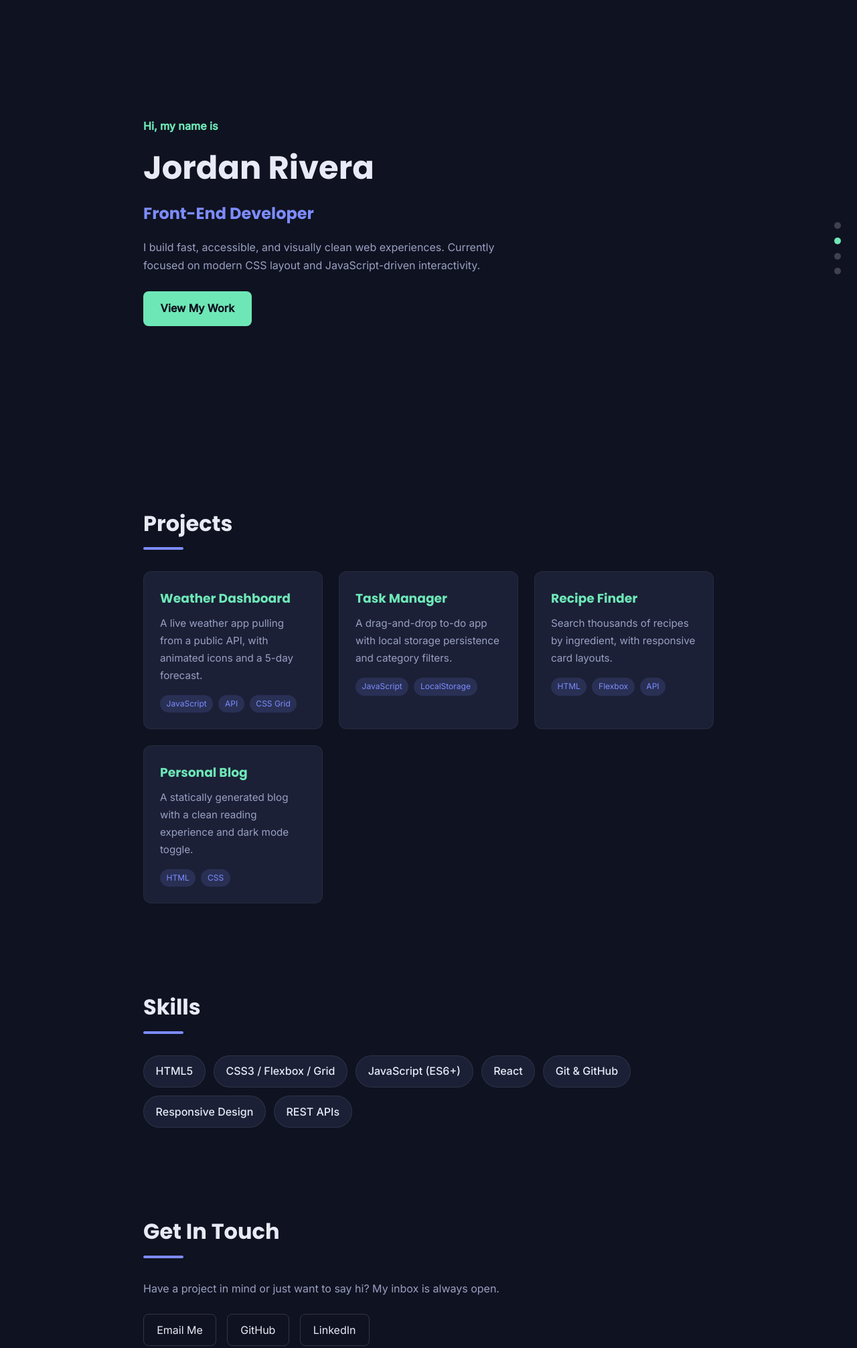
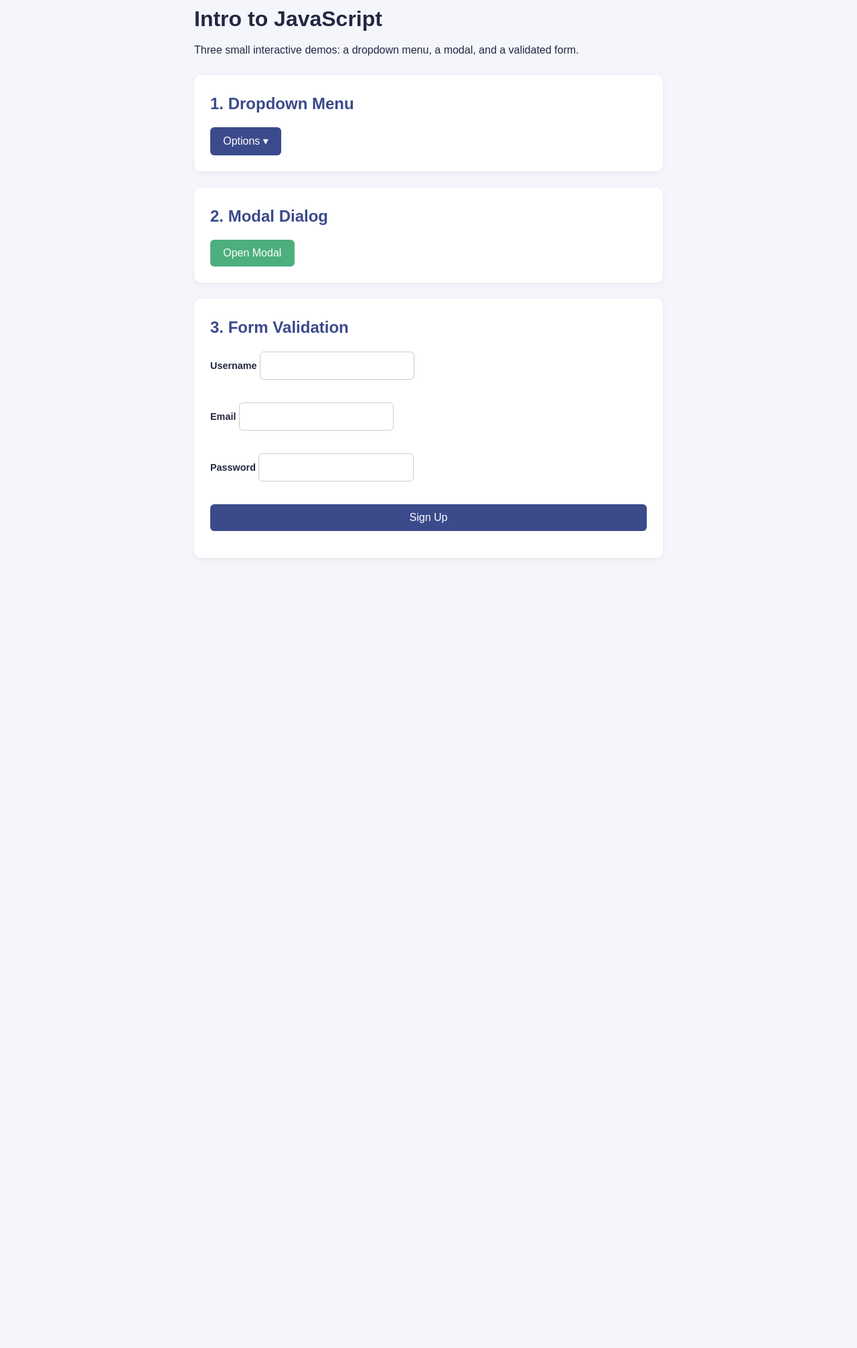
Before and after one commit to jimmybutler13xx-star/web-development, a plain HTML site: page index.html in a window 1280 px wide. Shown: the part 29-2042 px from the top of the page at 67% size. After the commit the page ends 918 px from the top, so only its background shows below. Drawn offline with Linux system fonts and the light colour scheme.

Commit message:
Add files via upload

```diff
--- a/index.html
+++ b/index.html
@@ -3,96 +3,62 @@
 <head>
 <meta charset="UTF-8">
 <meta name="viewport" content="width=device-width, initial-scale=1.0">
-<title>Jordan Rivera — Portfolio</title>
+<title>Intro to JavaScript — Interactive Elements</title>
 <link rel="stylesheet" href="style.css">
 </head>
 <body>
+<div class="container">
+  <h1>Intro to JavaScript</h1>
+  <p>Three small interactive demos: a dropdown menu, a modal, and a validated form.</p>
 
-<nav class="dots">
-  <a href="#intro" class="active" title="Intro"></a>
-  <a href="#projects" title="Projects"></a>
-  <a href="#skills" title="Skills"></a>
-  <a href="#contact" title="Contact"></a>
-</nav>
-
-<div class="container">
-
-  <section class="intro" id="intro">
-    <p class="greeting">Hi, my name is</p>
-    <h1>Jordan Rivera</h1>
-    <h2>Front-End Developer</h2>
-    <p>I build fast, accessible, and visually clean web experiences. Currently focused on modern CSS layout and JavaScript-driven interactivity.</p>
-    <a href="#projects" class="btn">View My Work</a>
-  </section>
-
-  <section id="projects">
-    <h2 class="section-title">Projects</h2>
-    <div class="projects-grid">
-      <div class="project-card">
-        <h3>Weather Dashboard</h3>
-        <p>A live weather app pulling from a public API, with animated icons and a 5-day forecast.</p>
-        <div class="tags"><span class="tag">JavaScript</span><span class="tag">API</span><span class="tag">CSS Grid</span></div>
-      </div>
-      <div class="project-card">
-        <h3>Task Manager</h3>
-        <p>A drag-and-drop to-do app with local storage persistence and category filters.</p>
-        <div class="tags"><span class="tag">JavaScript</span><span class="tag">LocalStorage</span></div>
-      </div>
-      <div class="project-card">
-        <h3>Recipe Finder</h3>
-        <p>Search thousands of recipes by ingredient, with responsive card layouts.</p>
-        <div class="tags"><span class="tag">HTML</span><span class="tag">Flexbox</span><span class="tag">API</span></div>
-      </div>
-      <div class="project-card">
-        <h3>Personal Blog</h3>
-        <p>A statically generated blog with a clean reading experience and dark mode toggle.</p>
-        <div class="tags"><span class="tag">HTML</span><span class="tag">CSS</span></div>
+  <section>
+    <h2>1. Dropdown Menu</h2>
+    <div class="dropdown">
+      <button class="dropdown-btn" id="dropdownBtn">Options ▾</button>
+      <div class="dropdown-menu" id="dropdownMenu">
+        <a href="#">Profile</a>
+        <a href="#">Settings</a>
+        <a href="#">Log Out</a>
       </div>
     </div>
   </section>
 
-  <section id="skills">
-    <h2 class="section-title">Skills</h2>
-    <div class="skills-list">
-      <span class="skill-pill">HTML5</span>
-      <span class="skill-pill">CSS3 / Flexbox / Grid</span>
-      <span class="skill-pill">JavaScript (ES6+)</span>
-      <span class="skill-pill">React</span>
-      <span class="skill-pill">Git &amp; GitHub</span>
-      <span class="skill-pill">Responsive Design</span>
-      <span class="skill-pill">REST APIs</span>
+  <section>
+    <h2>2. Modal Dialog</h2>
+    <button class="btn" id="openModalBtn">Open Modal</button>
+    <div class="modal-overlay" id="modalOverlay">
+      <div class="modal">
+        <button class="close-btn" id="closeModalBtn">&times;</button>
+        <h3>Hello there!</h3>
+        <p>This is a modal built with vanilla JavaScript. Click the &times; or outside the box to close it.</p>
+      </div>
     </div>
   </section>
 
-  <section class="contact" id="contact">
-    <h2 class="section-title">Get In Touch</h2>
-    <p>Have a project in mind or just want to say hi? My inbox is always open.</p>
-    <div class="contact-links">
-      <a href="mailto:jordan.rivera@example.com">Email Me</a>
-      <a href="#">GitHub</a>
-      <a href="#">LinkedIn</a>
-    </div>
+  <section>
+    <h2>3. Form Validation</h2>
+    <form id="signupForm" novalidate>
+      <div>
+        <label for="username">Username</label>
+        <input type="text" id="username" name="username">
+        <div class="error-msg" id="usernameError"></div>
+      </div>
+      <div>
+        <label for="email">Email</label>
+        <input type="text" id="email" name="email">
+        <div class="error-msg" id="emailError"></div>
+      </div>
+      <div>
+        <label for="password">Password</label>
+        <input type="password" id="password" name="password">
+        <div class="error-msg" id="passwordError"></div>
+      </div>
+      <button type="submit" class="dropdown-btn">Sign Up</button>
+      <p class="success-msg" id="formSuccess"></p>
+    </form>
   </section>
-
 </div>
 
-<footer>&copy; 2026 Jordan Rivera. Built with HTML &amp; CSS.</footer>
-
-<script>
-  // Highlight active dot nav on scroll
-  const sections = document.querySelectorAll("section");
-  const dots = document.querySelectorAll("nav.dots a");
-  window.addEventListener("scroll", () => {
-    let current = "";
-    sections.forEach(sec => {
-      if (window.scrollY >= sec.offsetTop - window.innerHeight / 2) {
-        current = sec.id;
-      }
-    });
-    dots.forEach(dot => {
-      dot.classList.toggle("active", dot.getAttribute("href") === "#" + current);
-    });
-  });
-</script>
+<script src="script.js"></script>
 </body>
 </html>
--- /dev/null
+++ b/script.js
@@ -0,0 +1,102 @@
+// ---------- 1. Dropdown menu ----------
+const dropdownBtn = document.getElementById("dropdownBtn");
+const dropdownMenu = document.getElementById("dropdownMenu");
+
+dropdownBtn.addEventListener("click", (e) => {
+  e.stopPropagation();
+  dropdownMenu.classList.toggle("show");
+});
+
+// Close dropdown when clicking anywhere else
+document.addEventListener("click", () => {
+  dropdownMenu.classList.remove("show");
+});
+
+// ---------- 2. Modal ----------
+const openModalBtn = document.getElementById("openModalBtn");
+const closeModalBtn = document.getElementById("closeModalBtn");
+const modalOverlay = document.getElementById("modalOverlay");
+
+openModalBtn.addEventListener("click", () => modalOverlay.classList.add("show"));
+closeModalBtn.addEventListener("click", () => modalOverlay.classList.remove("show"));
+
+// Close modal when clicking the dark overlay (but not the modal box itself)
+modalOverlay.addEventListener("click", (e) => {
+  if (e.target === modalOverlay) modalOverlay.classList.remove("show");
+});
+
+// Close modal with Escape key
+document.addEventListener("keydown", (e) => {
+  if (e.key === "Escape") modalOverlay.classList.remove("show");
+});
+
+// ---------- 3. Form validation ----------
+const form = document.getElementById("signupForm");
+const usernameInput = document.getElementById("username");
+const emailInput = document.getElementById("email");
+const passwordInput = document.getElementById("password");
+
+const usernameError = document.getElementById("usernameError");
+const emailError = document.getElementById("emailError");
+const passwordError = document.getElementById("passwordError");
+const formSuccess = document.getElementById("formSuccess");
+
+function validateUsername() {
+  const value = usernameInput.value.trim();
+  if (value.length < 3) {
+    setError(usernameInput, usernameError, "Username must be at least 3 characters.");
+    return false;
+  }
+  clearError(usernameInput, usernameError);
+  return true;
+}
+
+function validateEmail() {
+  const value = emailInput.value.trim();
+  const emailPattern = /^[^\s@]+@[^\s@]+\.[^\s@]+$/;
+  if (!emailPattern.test(value)) {
+    setError(emailInput, emailError, "Please enter a valid email address.");
+    return false;
+  }
+  clearError(emailInput, emailError);
+  return true;
+}
+
+function validatePassword() {
+  const value = passwordInput.value;
+  if (value.length < 8) {
+    setError(passwordInput, passwordError, "Password must be at least 8 characters.");
+    return false;
+  }
+  clearError(passwordInput, passwordError);
+  return true;
+}
+
+function setError(input, errorEl, message) {
+  input.classList.add("invalid");
+  errorEl.textContent = message;
+}
+
+function clearError(input, errorEl) {
+  input.classList.remove("invalid");
+  errorEl.textContent = "";
+}
+
+// Live validation as the user types
+usernameInput.addEventListener("input", validateUsername);
+emailInput.addEventListener("input", validateEmail);
+passwordInput.addEventListener("input", validatePassword);
+
+form.addEventListener("submit", (e) => {
+  e.preventDefault();
+  formSuccess.textContent = "";
+
+  const isUsernameValid = validateUsername();
+  const isEmailValid = validateEmail();
+  const isPasswordValid = validatePassword();
+
+  if (isUsernameValid && isEmailValid && isPasswordValid) {
+    formSuccess.textContent = "Account created! (This is a front-end demo only.)";
+    form.reset();
+  }
+});
--- a/style.css
+++ b/style.css
@@ -1,157 +1,92 @@
-@import url("https://fonts.googleapis.com/css2?family=Poppins:wght@400;600;700&family=Inter:wght@400;500&display=swap");
+* { box-sizing: border-box; margin: 0; padding: 0; }
+body {
+  font-family: Arial, sans-serif;
+  background: #f4f6fb;
+  color: #232842;
+  padding: 2rem;
+  line-height: 1.6;
+}
+.container { max-width: 700px; margin: 0 auto; }
+h1 { margin-bottom: 0.5rem; }
+section {
+  background: white;
+  border-radius: 10px;
+  padding: 1.5rem;
+  margin: 1.5rem 0;
+  box-shadow: 0 2px 10px rgba(0,0,0,0.06);
+}
+h2 { margin-bottom: 1rem; color: #3b4a8b; }
 
-:root {
-  --bg: #0f1220;
-  --card: #1b2036;
-  --accent: #6ee7b7;
-  --accent2: #7c8cff;
-  --text: #e8eaf6;
-  --muted: #9aa0c3;
+/* Dropdown */
+.dropdown { position: relative; display: inline-block; }
+.dropdown-btn {
+  padding: 0.7rem 1.2rem;
+  background: #3b4a8b;
+  color: white;
+  border: none;
+  border-radius: 6px;
+  cursor: pointer;
+  font-size: 1rem;
 }
+.dropdown-menu {
+  display: none;
+  position: absolute;
+  top: 110%;
+  left: 0;
+  background: white;
+  border: 1px solid #ddd;
+  border-radius: 6px;
+  min-width: 160px;
+  box-shadow: 0 6px 20px rgba(0,0,0,0.12);
+  z-index: 10;
+}
+.dropdown-menu.show { display: block; }
+.dropdown-menu a {
+  display: block;
+  padding: 0.6rem 1rem;
+  text-decoration: none;
+  color: #232842;
+}
+.dropdown-menu a:hover { background: #f0f2fa; }
 
-* { box-sizing: border-box; margin: 0; padding: 0; }
+/* Modal */
+.btn { padding: 0.7rem 1.2rem; background: #4caf7d; color: white; border: none; border-radius: 6px; cursor: pointer; font-size: 1rem; }
+.modal-overlay {
+  display: none;
+  position: fixed;
+  inset: 0;
+  background: rgba(0,0,0,0.5);
+  align-items: center;
+  justify-content: center;
+  z-index: 50;
+}
+.modal-overlay.show { display: flex; }
+.modal {
+  background: white;
+  border-radius: 10px;
+  padding: 2rem;
+  max-width: 400px;
+  width: 90%;
+  position: relative;
+  animation: pop 0.2s ease;
+}
+.modal .close-btn {
+  position: absolute;
+  top: 0.8rem; right: 1rem;
+  background: none; border: none;
+  font-size: 1.4rem; cursor: pointer;
+}
+@keyframes pop { from { transform: scale(0.9); opacity: 0; } to { transform: scale(1); opacity: 1; } }
 
-body {
-  background: var(--bg);
-  color: var(--text);
-  font-family: "Inter", sans-serif;
-  line-height: 1.7;
+/* Form */
+form { display: flex; flex-direction: column; gap: 1rem; }
+label { font-weight: bold; font-size: 0.9rem; }
+input {
+  padding: 0.7rem;
+  border: 1px solid #ccc;
+  border-radius: 6px;
+  font-size: 1rem;
 }
-
-h1, h2, h3 { font-family: "Poppins", sans-serif; }
-
-.container { max-width: 900px; margin: 0 auto; padding: 0 1.5rem; }
-
-/* Intro / hero */
-.intro {
-  min-height: 90vh;
-  display: flex;
-  flex-direction: column;
-  justify-content: center;
-  align-items: flex-start;
-  animation: fadeIn 1s ease-in;
-}
-.intro .greeting { color: var(--accent); font-weight: 600; margin-bottom: 0.5rem; }
-.intro h1 { font-size: 3rem; margin-bottom: 0.5rem; }
-.intro h2 { font-size: 1.5rem; color: var(--accent2); margin-bottom: 1rem; }
-.intro p { max-width: 550px; color: var(--muted); margin-bottom: 1.5rem; }
-
-.btn {
-  display: inline-block;
-  padding: 0.8rem 1.6rem;
-  background: var(--accent);
-  color: #0f1220;
-  font-weight: 600;
-  text-decoration: none;
-  border-radius: 8px;
-  transition: transform 0.2s ease, box-shadow 0.2s ease;
-}
-.btn:hover { transform: translateY(-3px); box-shadow: 0 8px 20px rgba(110,231,183,0.3); }
-
-/* Section headings */
-section { padding: 4rem 0; }
-section h2.section-title {
-  font-size: 2rem;
-  margin-bottom: 2rem;
-  position: relative;
-  display: inline-block;
-}
-section h2.section-title::after {
-  content: "";
-  display: block;
-  width: 60px;
-  height: 4px;
-  background: var(--accent2);
-  margin-top: 0.5rem;
-  border-radius: 2px;
-}
-
-/* Projects */
-.projects-grid {
-  display: grid;
-  grid-template-columns: repeat(auto-fit, minmax(250px, 1fr));
-  gap: 1.5rem;
-}
-.project-card {
-  background: var(--card);
-  border-radius: 12px;
-  padding: 1.5rem;
-  transition: transform 0.25s ease, box-shadow 0.25s ease;
-  border: 1px solid rgba(255,255,255,0.05);
-}
-.project-card:hover {
-  transform: translateY(-6px);
-  box-shadow: 0 12px 30px rgba(0,0,0,0.35);
-}
-.project-card h3 { color: var(--accent); margin-bottom: 0.5rem; }
-.project-card p { color: var(--muted); font-size: 0.95rem; margin-bottom: 1rem; }
-.tags { display: flex; flex-wrap: wrap; gap: 0.5rem; }
-.tag {
-  font-size: 0.75rem;
-  background: rgba(124,140,255,0.15);
-  color: var(--accent2);
-  padding: 0.2rem 0.6rem;
-  border-radius: 999px;
-}
-
-/* Skills */
-.skills-list {
-  display: flex;
-  flex-wrap: wrap;
-  gap: 0.75rem;
-}
-.skill-pill {
-  background: var(--card);
-  padding: 0.6rem 1.1rem;
-  border-radius: 999px;
-  font-weight: 500;
-  border: 1px solid rgba(255,255,255,0.08);
-}
-
-/* Contact */
-.contact p { color: var(--muted); margin-bottom: 1.5rem; }
-.contact-links { display: flex; gap: 1rem; flex-wrap: wrap; }
-.contact-links a {
-  color: var(--text);
-  text-decoration: none;
-  border: 1px solid rgba(255,255,255,0.15);
-  padding: 0.6rem 1.2rem;
-  border-radius: 8px;
-  transition: border-color 0.2s, color 0.2s;
-}
-.contact-links a:hover { border-color: var(--accent); color: var(--accent); }
-
-footer {
-  text-align: center;
-  padding: 2rem;
-  color: var(--muted);
-  font-size: 0.9rem;
-}
-
-@keyframes fadeIn {
-  from { opacity: 0; transform: translateY(15px); }
-  to { opacity: 1; transform: translateY(0); }
-}
-
-nav.dots {
-  position: fixed;
-  right: 1.5rem;
-  top: 50%;
-  transform: translateY(-50%);
-  display: flex;
-  flex-direction: column;
-  gap: 0.8rem;
-}
-nav.dots a {
-  width: 10px;
-  height: 10px;
-  border-radius: 50%;
-  background: rgba(255,255,255,0.2);
-  display: block;
-}
-nav.dots a:hover, nav.dots a.active { background: var(--accent); }
-
-@media (max-width: 600px) {
-  .intro h1 { font-size: 2.2rem; }
-  nav.dots { display: none; }
-}
+input.invalid { border-color: #e05252; }
+.error-msg { color: #e05252; font-size: 0.85rem; min-height: 1.1rem; }
+.success-msg { color: #2f9e57; font-weight: bold; }
```
